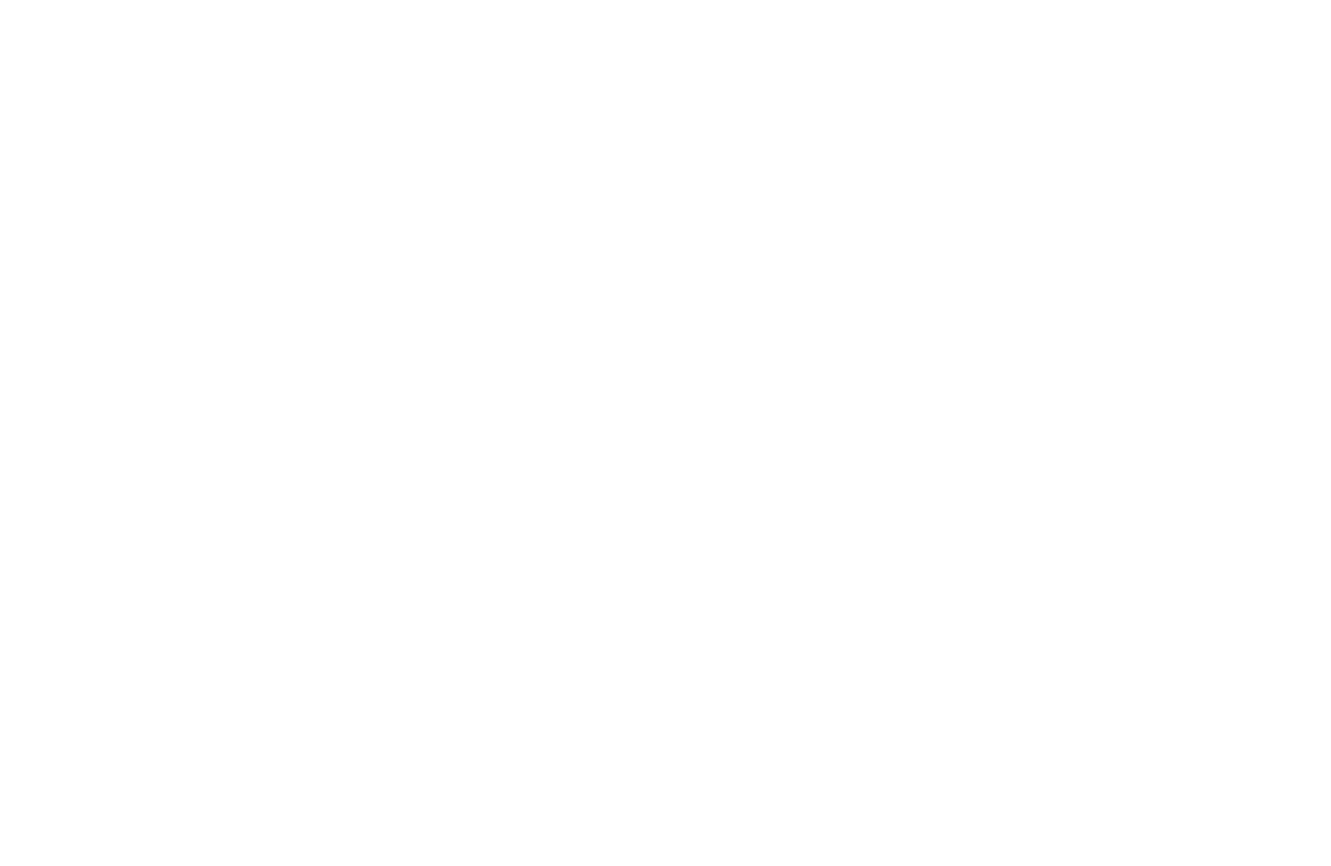
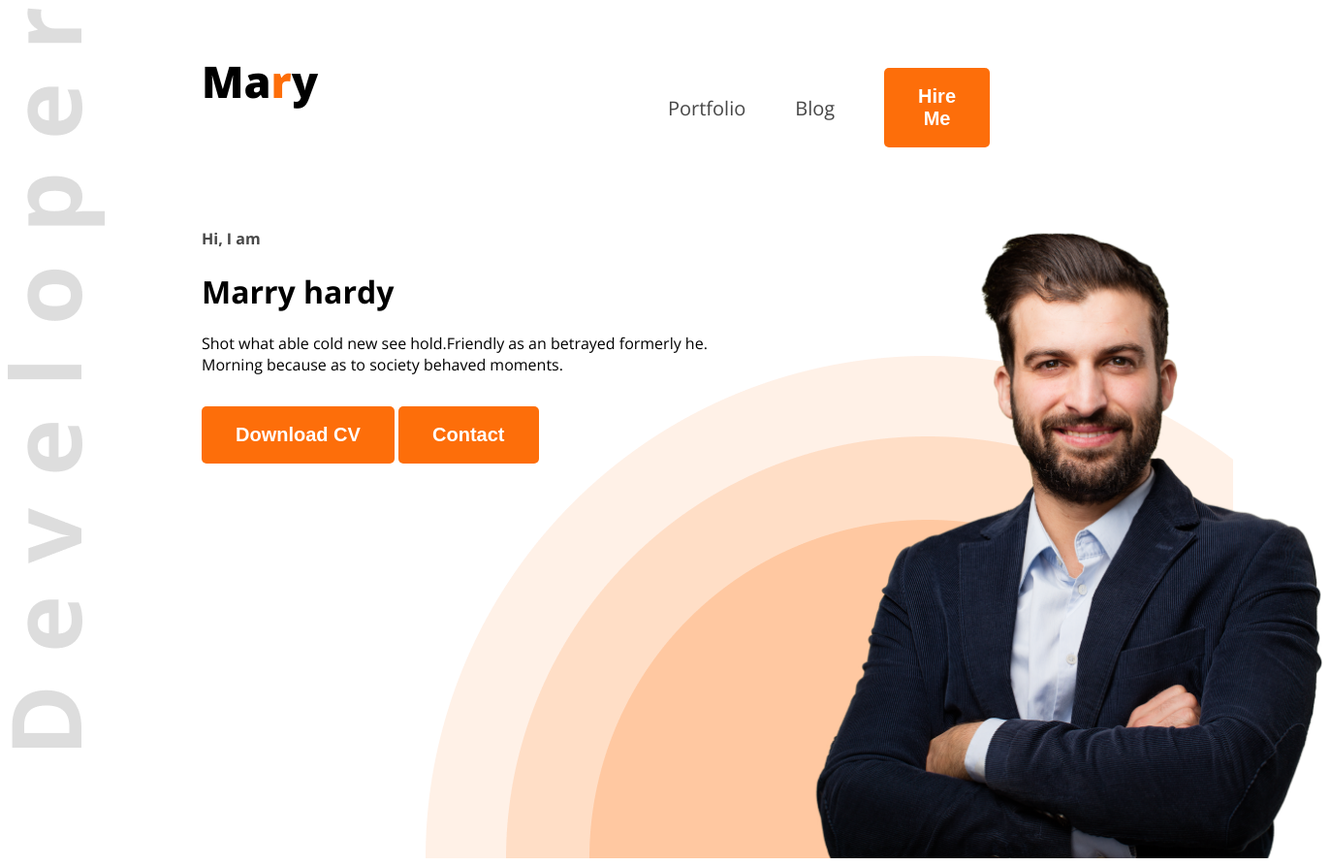
Before and after one commit to sirajulislam16/web_dev_portfolio, a plain HTML site: page index.html in a window 1280 px wide. Shown: the whole page at 97% size, 1373 px wide, since content can reach past the window. Before the commit the page ends 800 px from the top, so only its background shows below. Drawn offline with nearby package versions, Linux system fonts and the light colour scheme.

Commit message:
added the codes

```diff
--- a/index.html
+++ b/index.html
@@ -4,10 +4,31 @@
     <meta charset="UTF-8">
     <meta name="viewport" content="width=device-width, initial-scale=1.0">
     <title>Web Developer Portfolio</title>
+    <link rel="preconnect" href="https://fonts.googleapis.com">
+    <link rel="preconnect" href="https://fonts.gstatic.com" crossorigin>
+    <link href="https://fonts.googleapis.com/css2?family=Open+Sans:ital,wght@0,300..800;1,300..800&display=swap" rel="stylesheet">
+    <link rel="stylesheet" href="styles/portfolio.css">
 </head>
-<body>
-    <header>
-
+<body class="open-sans-normal">
+    <header class="header">
+        <nav>
+            <h3 class="nav-title">Ma<span class="text-primary">r</span>y</h3>
+            <ul>
+                <li><a class="dark-2" href="">Portfolio</a></li>
+                <li><a class="dark-2" href="">Blog</a></li>
+                <li><a href=""><button class="btn-primary">Hire Me</button></a></li>
+            </ul>
+        </nav>
+        <div class="banner">
+            <div class="banner-contain">
+                <h4 class="banner-greetings dark-2">Hi, I am</h4>
+                <h1 class="banner-title">Marry hardy</h1>
+                <p class="banner-description">Shot what able cold new see hold.Friendly as an betrayed formerly he. Morning because as to society behaved moments.</p>
+                <button  class="btn-primary">Download CV</button>
+                <button  class="btn-primary">Contact</button>
+            </div>
+            <img class="banner-profile-pic" src="images/hardy.png " alt="">
+        </div>
     </header>
     <main>
 
--- /dev/null
+++ b/styles/portfolio.css
@@ -0,0 +1,94 @@
+
+.open-sans-normal {
+  font-family: "Open Sans", sans-serif;
+  font-optical-sizing: auto;
+  /* font-weight: <weight>; */
+  font-style: normal;
+  font-variation-settings:
+    "wdth" 100;
+}
+
+/* shared style */
+.text-primary{
+    color: #fd6e0a;
+}
+.dark-2{
+    color: #474747;
+}
+
+.btn-primary{
+    background-color: #FD6E0A;
+    font-weight: bold;
+    font-size: 20px;
+    color: white;
+    padding: 18px 35px;
+    border-radius: 5px;
+    border: none;
+}
+
+/* header */
+.header{
+    background-image: url("../images/developer.png"), url('../images/header_bg.png');
+    background-repeat: no-repeat;
+    background-position: top left, bottom right;
+}
+
+/* Nav Styles */
+nav{
+    display: flex;
+    align-items: center;
+    justify-content: space-between;
+    margin: 0px 200px;
+}
+
+.nav-title{
+    font-weight: 800;
+    font-size: 45px;
+    height: 116px;
+    width: 498px;
+}
+
+nav ul{
+    display: flex;
+    align-items: center;
+
+}
+nav ul li{
+    list-style: none;
+     margin-right: 51px;
+}
+
+ nav li a{
+    text-decoration: none;
+    font-size: 20px;
+
+ }
+
+ /* banner-style */
+
+ .banner_greetings{
+    font-size: 45px;
+    font-weight: 600;
+ }
+
+ .banner_title{
+    font-weight: bold;
+    font-size: 85px;
+ }
+ .banner-profile-pic{
+    width: 580px;
+ }
+ .banner{
+    display: flex;
+    justify-content: space-between;
+    margin: 0 35px 0 200px;
+ }
+ .banner-content{
+   max-height:  585px;
+   width: 356px;
+ }
+ .banner-description{
+    height: 60px;
+    width: 585px;
+    margin-top: 20px;
+ }
```
